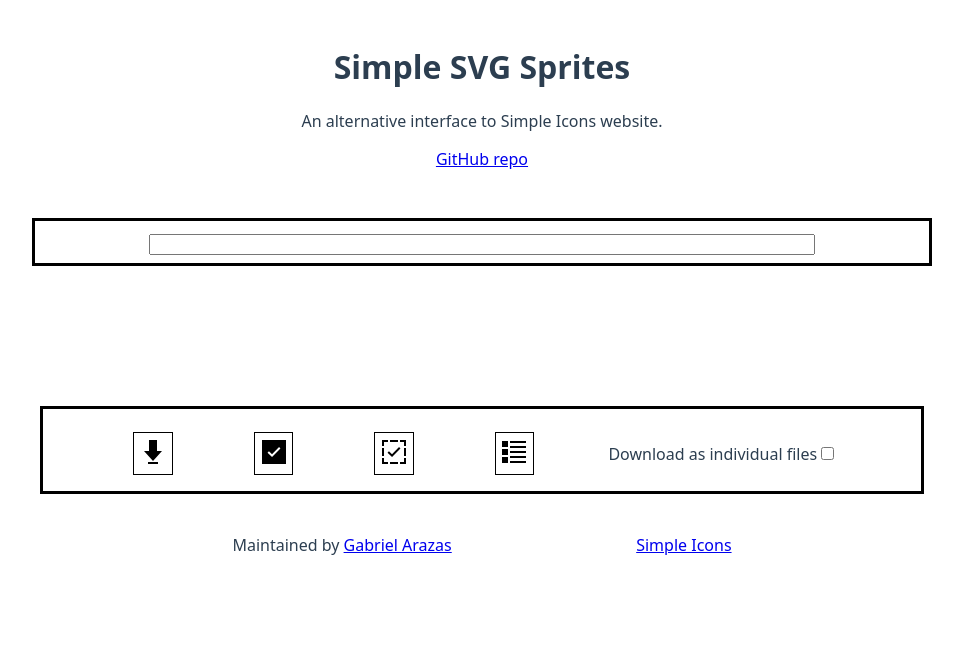
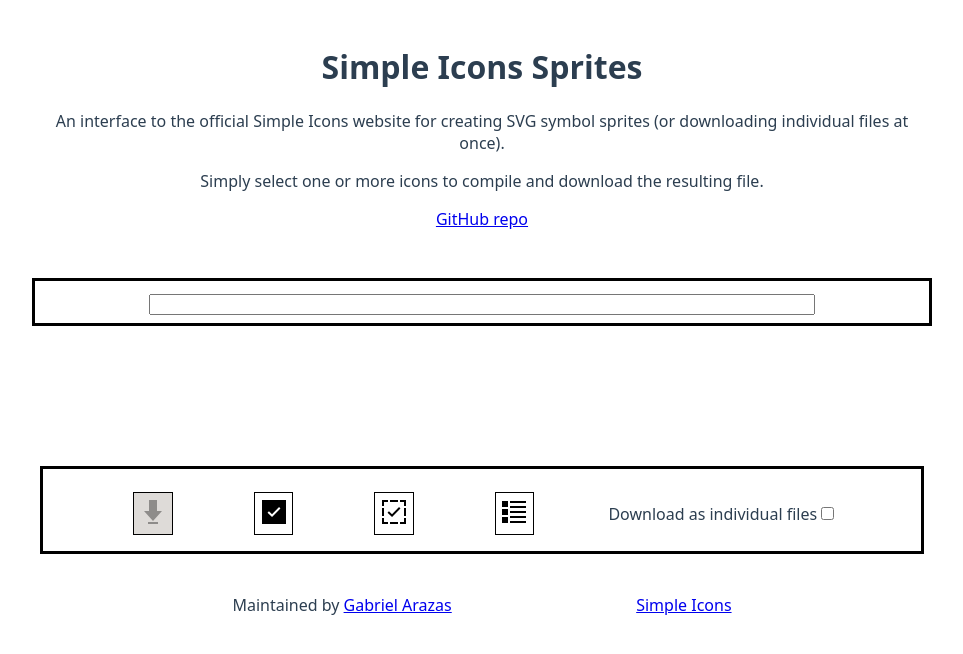
Before and after one commit to foo-dogsquared/simplesvg-sprites, a Vue app: page / in a window 1280 px wide. Shown: the top 654 px of the page, without its empty margins (158-1121 px from the left). Built offline with nearby package versions, Linux system fonts and the light colour scheme.

Commit message:
Update components

```diff
--- a/src/components/Header.vue
+++ b/src/components/Header.vue
@@ -2,6 +2,7 @@
   <header class="site__header">
     <h1>{{ app.name }}</h1>
     <p>{{ app.description }}</p>
+    <p>Simply select one or more icons to compile and download the resulting file.</p>
     <p><a :href="app.repo">GitHub repo</a></p>
   </header>
 </template>
--- a/src/components/Icon.vue
+++ b/src/components/Icon.vue
@@ -1,8 +1,8 @@
 <template>
-  <div tabindex="1" class="icon" :data-icon="title">
-    <svg class="icon__svg" ><path :d="svgPath" /></svg>
+  <button tabindex="1" class="icon" :data-icon="title">
+    <svg class="icon__svg" viewBox="0 0 24 24"><path :d="svgPath" /></svg>
     <div class="icon__title" v-text="title"></div>
-  </div>
+  </button>
 </template>
 
 <script>
@@ -44,5 +44,6 @@
   $size: 2em;
   width: $size;
   height: $size;
+  margin: 0.5em;
 }
 </style>
--- a/src/constants.js
+++ b/src/constants.js
@@ -1,7 +1,7 @@
 const app = {
-  name: 'Simple SVG Sprites',
+  name: 'Simple Icons Sprites',
   repo: 'https://github.com/foo-dogsquared/simplesvg-sprites/',
-  description: 'An alternative interface to Simple Icons website.',
+  description: 'An interface to the official Simple Icons website for creating SVG symbol sprites (or downloading individual files at once).',
   author: 'Gabriel Arazas',
   authorAlias: 'foo-dogsquared',
   authorWebsite: 'https://foo-dogsquared.github.io/',
--- a/src/layouts/Root.vue
+++ b/src/layouts/Root.vue
@@ -57,5 +57,14 @@
   &:hover {
     background: $color;
   }
+
+  &:disabled {
+    $color: #dedbd8;
+    $grayAccent: #8e8c8a;
+    background: $color;
+    color: $grayAccent;
+    fill: $grayAccent;
+    cursor: not-allowed;
+  }
 }
 </style>
```
